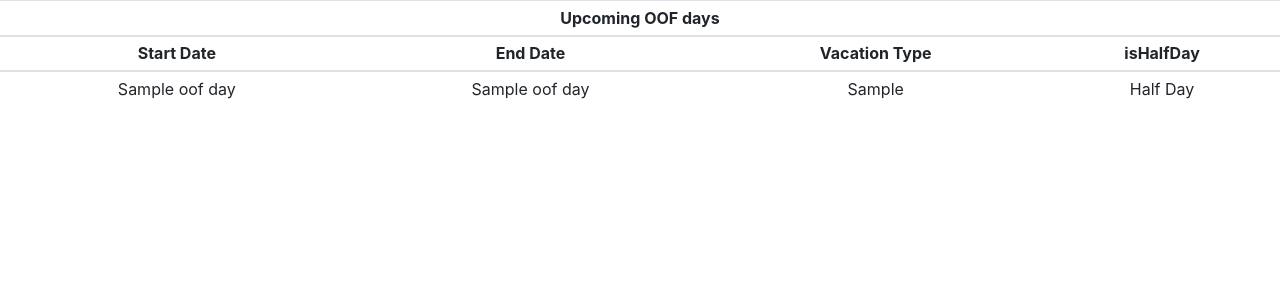
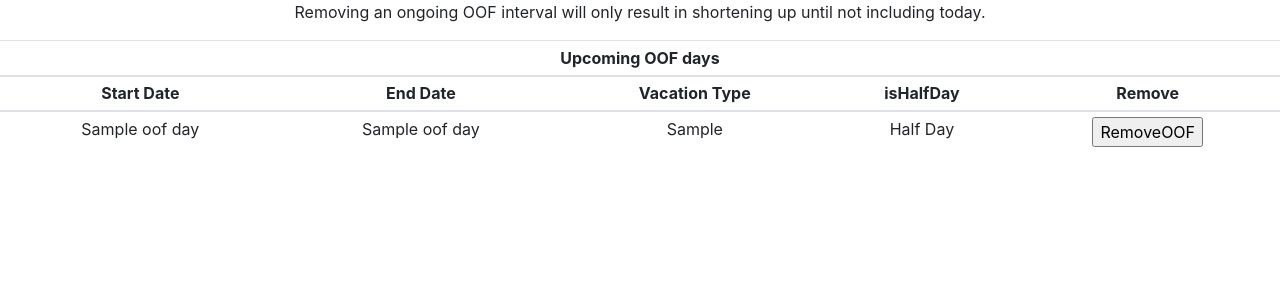
Before and after one commit to alexandrunita/AvailabilityTracker, a Flask app: template templates/removeOOF.html in a window 1280 px wide. Shown: the part 56-356 px from the top of the page. Run offline with Flask 2, Linux system fonts and the light colour scheme; the template is opened without the code that fills it: most values are stand-ins (such as "Sample title", 1, 10 or a date in 2020); some libraries are stand-ins or nearby versions.

Commit message:
implemented RemoveOOF
- implemented removed OOF

```diff
--- a/app.py
+++ b/app.py
@@ -171,18 +171,28 @@ def bookOOF():
     return render_template("bookOOF.html", oofTypes = OOF_TYPES, oofDays = oofDays)
 
 
-app.route("/removeOOF", methods=["GET","POST"])
+@app.route("/removeOOF", methods=["GET","POST"])
 @login_required
 def removeOOF():
     """ Removes previously booked OOF interval """
 
+    if request.method == "POST":
+        removedOOF = request.form.get("removedOOF")
+        removedOOFDates = removedOOF.partition("|")
+        # try to parse dates, if this fails user input is incorrect and we must terminate OOF removal operation
+        try:
+            startDate = date.fromisoformat(removedOOFDates[0])
+            endDate = date.fromisoformat(removedOOFDates[2])
+        except:
+            return apology("Invalid stardDate-endDate data, OOF removal operation aborted", 400)
+        # TODO - call database function that removes selected OOFDate
+        database.remove_OOF(session["user_id"], startDate, endDate)
     # if GET is used => return table with current booked OOF/no OOF message
     # query database for upcoming user oofDays
     oofDays = database.lookup_bookedOOF(session["user_id"], date.today().isoformat())
     # return template
-    return render_template("removeOOF.html", oofDays = oofDays)
-    if request.method == "POST":
-        return apology("TODO", 404)
+    return render_template("removeOOF.html", oofDays = oofDays, oofTypes = OOF_TYPES)
+
 
 
 
--- a/static/style.css
+++ b/static/style.css
@@ -20,7 +20,7 @@ main {
     z-index: 0;
 }
 
-.availabilityLegend {
+.pageTopLegend {
     position: sticky;
     top: 0;
     left: 0;
--- a/templates/availability.html
+++ b/templates/availability.html
@@ -5,7 +5,7 @@
 {% endblock %}
 
 {% block main %}
-    <p class="availabilityLegend">
+    <p class="pageTopLegend">
         FullDays -> Vacation : V | Bank Holiday : BH | Attending Training : AT | Delivering Training : DT | WeekEnd : WE
         <br>
         HalfDays -> Vacation : hV | Attending Training : hAT | Delivering Training : hDT
--- a/templates/bookOOF.html
+++ b/templates/bookOOF.html
@@ -28,7 +28,6 @@
         <script>
             // function that hides/displays halfDay checkbox and label
             function hideCheckbox() {
-                console.log("triggered");
                 let start = document.querySelector('#startDate').value;
                 let end = document.querySelector('#endDate').value;
                 let oofTypeValue = document.querySelector('#oofType').value;
--- a/templates/removeOOF.html
+++ b/templates/removeOOF.html
@@ -6,16 +6,20 @@
 
 {% block main %}
         {% if oofDays %}
+        <p class="pageTopLegend">
+            Removing an ongoing OOF interval will only result in shortening up until not including today.
+        </p>
         <table class="mx-auto table table-sm">
             <thead>
                 <tr>
-                    <th colspan="4">Upcoming OOF days</th>
+                    <th colspan="5">Upcoming OOF days</th>
                 </tr>
                 <tr>
                     <th>Start Date</th>
                     <th>End Date</th>
                     <th>Vacation Type</th>
                     <th>isHalfDay</th>
+                    <th>Remove</th>
                 </tr>
             </thead>
             <tbody>
@@ -33,6 +37,12 @@
                         Full Day
                         {% endif %}
                     </td>
+                    <td>
+                        <form action="/removeOOF" method="post">
+                            <input type="text" name="removedOOF" readonly style="display: none;" value="{{oofDay[2]}}|{{oofDay[3]}}">
+                            <input type="submit" value="RemoveOOF">
+                        </form>
+                    </td>
                 </tr>
                 {%endfor%}
             </tbody>
```
Also changed, not shown: database.py (+22 -1 lines), availability.db.
